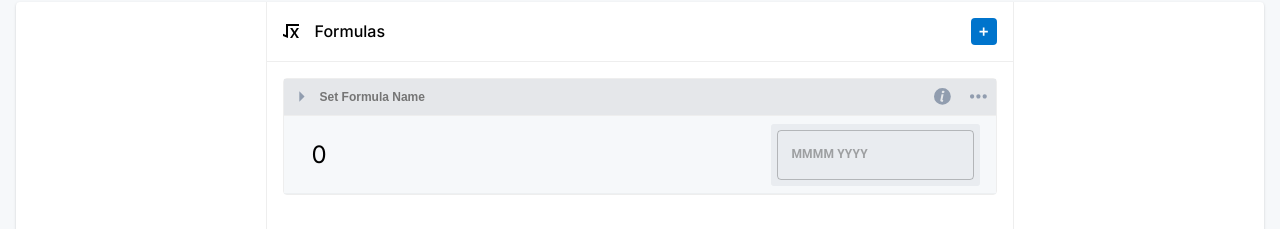
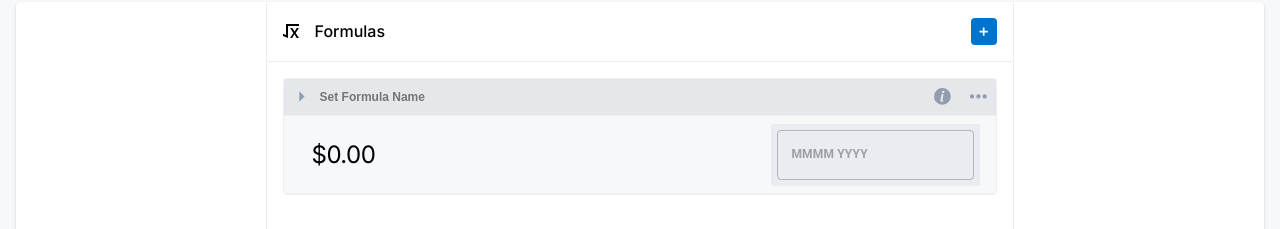
Before and after one commit to dotunlonge/fif, a Next.js app: page / in a window 1280 px wide. Shown: the part 158-387 px from the top of the page. Built offline with nearby package versions, Linux system fonts and the light colour scheme; no server answers.

Commit message:
Update index.js

```diff
--- a/app/components/columns/center/index.js
+++ b/app/components/columns/center/index.js
@@ -68,7 +68,7 @@ const Formula = ({ formula, index, onNameChange }) => {
     </>
 
     const Normal = () => <>
-      <div className="text">{value}</div>
+      <div className="text">{`$${value.toFixed(2).replace(/\d(?=(\d{3})+\.)/g, '$&,')}`}</div>
     </>
 
   return (
```
